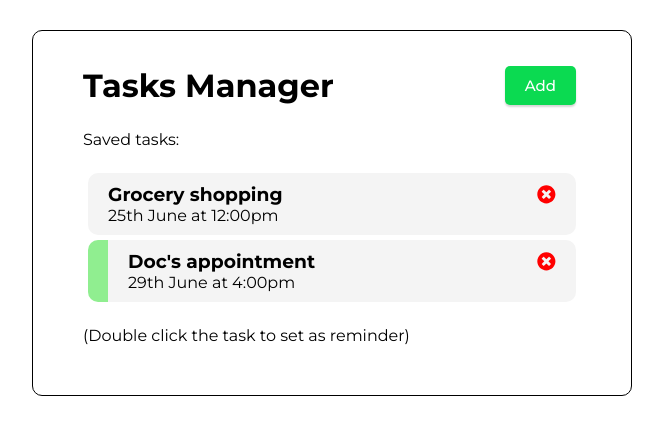
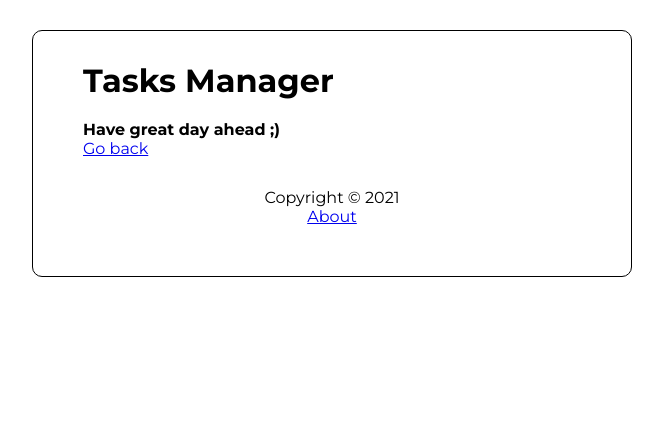
Before and after one commit to abdealijaroli/tasks-manager, a React (Create React App) app: page /about in a window 1280 px wide. Shown: the top 434 px of the page, without its empty margins (308-971 px from the left). Built offline with nearby package versions, Linux system fonts and the light colour scheme; data requests are answered from the project's data file.

Commit message:
Implemented Links

```diff
--- a/db.json
+++ b/db.json
@@ -11,6 +11,12 @@
       "day": "29th June at 4:00pm",
       "reminder": true,
       "id": 3
+    },
+    {
+      "text": "Manager's Meeting",
+      "day": " 27th June at 8:00am",
+      "reminder": false,
+      "id": 4
     }
   ]
 }
--- a/src/App.js
+++ b/src/App.js
@@ -1,7 +1,10 @@
 import {useState, useEffect} from 'react'
+import { BrowserRouter as Router, Route } from 'react-router-dom'
 import Header from './components/Header'
 import Tasks from './components/Tasks'
 import AddTask from './components/AddTask'
+import Footer from './components/Footer'
+import About from './components/About'
 
 function App() {
   const [showAddTask, setShowAddTask] = useState(false)
@@ -82,8 +85,12 @@
   }
 
   return (
+    <Router>
     <div className='container'>
         <Header onShowAdd={()=> setShowAddTask(!showAddTask)} showAdd={showAddTask}/>
+        <Route path='/' exact render={(props) =>
+          (
+            <>
             {showAddTask && <AddTask onAdd={addTask}/>}              {/*short-hand ternary operator when "else" is not needed*/}
             {tasks.length > 0 ? (
             <Tasks
@@ -92,7 +99,14 @@
             onToggle={toggleReminder} />
             ) : (
             "No tasks to show.") }
+            </>
+          )
+        }
+        />
+        <Route path='/about' component={About}/>
+        <Footer />
     </div>
+    </Router>
   );
 }
 
--- /dev/null
+++ b/src/components/About.js
@@ -0,0 +1,12 @@
+import { Link } from "react-router-dom"
+
+const About = () => {
+    return (
+        <div>
+            <h4>Have great day ahead ;)</h4>
+            <Link to='/'>Go back</Link>
+        </div>
+    )
+}
+
+export default About
--- /dev/null
+++ b/src/components/Footer.js
@@ -0,0 +1,12 @@
+import { Link } from "react-router-dom"
+
+const Footer = () => {
+    return (
+        <footer>
+            <p>Copyright &copy; 2021</p>
+            <Link to='/about'>About</Link>
+        </footer>
+    )
+}
+
+export default Footer
--- a/src/components/Header.js
+++ b/src/components/Header.js
@@ -1,11 +1,13 @@
 import PropTypes from 'prop-types'
 import Button from './Button'
+import { useLocation } from 'react-router-dom'
 
 const Header = ({title, onShowAdd, showAdd}) => {
+    const location = useLocation()
     return (
         <header className='header'>
             <h1>{title}</h1>
-            <Button color={showAdd ? '#ff5349' : '#0BDA51'} text= {showAdd ? 'Close' : 'Add'} onClick = {onShowAdd} />
+            {location.pathname === '/' && <Button color={showAdd ? '#ff5349' : '#0BDA51'} text= {showAdd ? 'Close' : 'Add'} onClick = {onShowAdd} />}
         </header>
     )
 }
```
Also changed, not shown: package.json (+1 -6 lines), 1 other file (tests, documents, lock files or other folders). Lines whose indentation alone changed are shown as unchanged.
